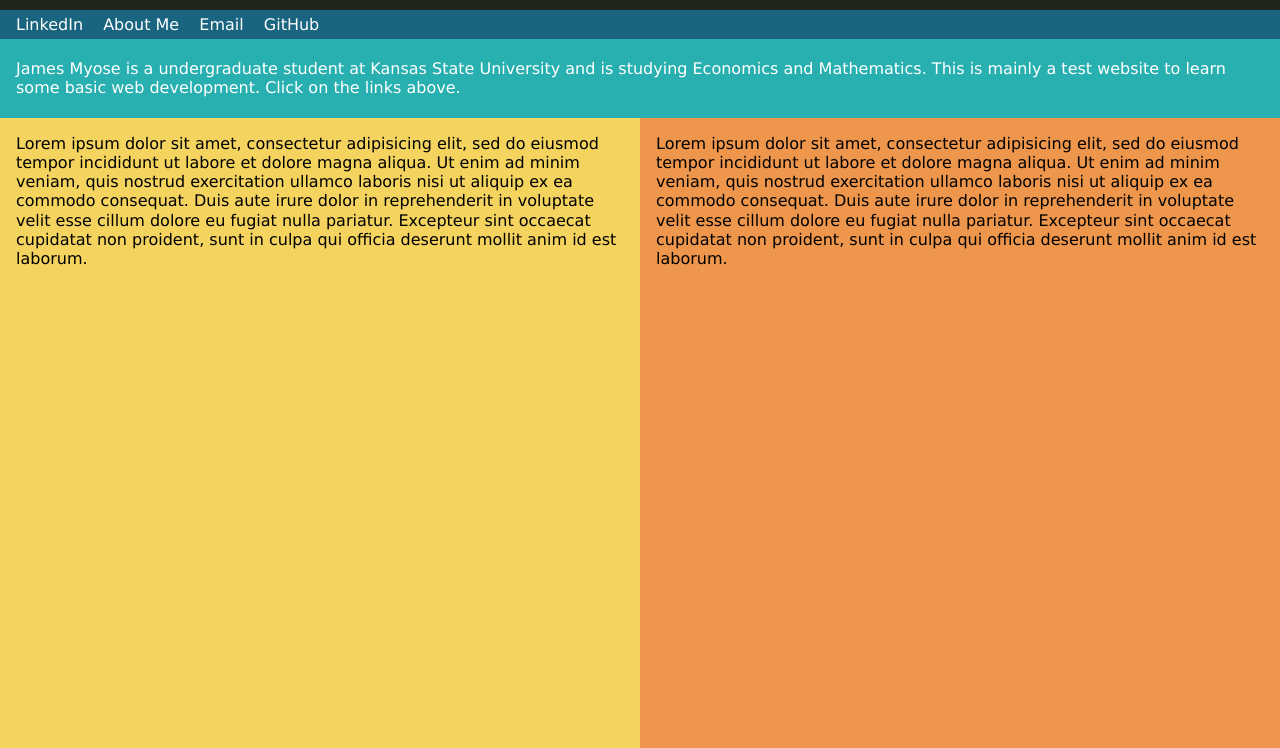
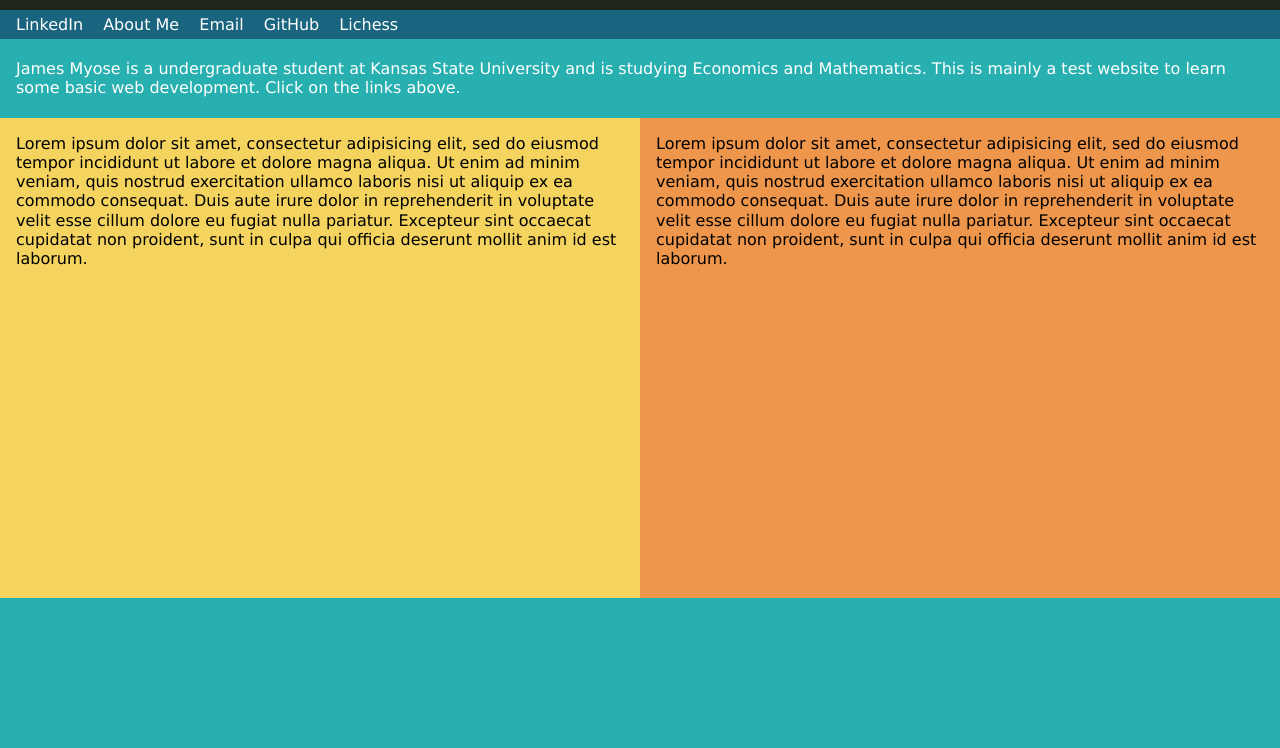
Before and after one commit to jamesmyose/jamesmyose.github.io, a plain HTML site: page index.html in a window 1280 px wide. Shown: the part 52-800 px from the top of the page. Drawn offline with Linux system fonts and the light colour scheme.

Commit message:
added lichess link and small changes to layout

```diff
--- a/index.css
+++ b/index.css
@@ -1,5 +1,5 @@
 body{
-    background-color: #3AAFA9;
+    background-color: #28AFB0;
     /*
     background-color: #c5c1c0;
     background-color: #050401;
@@ -87,7 +87,7 @@ body{
 
     position: relative;
     max-width: 50%;
-    height: 200em;
+    height: 30em;
     z-index: 1;
     top: 0;
     overflow-x: hidden;
@@ -103,7 +103,7 @@ body{
 .splitright{
     position: relative;
     max-width: 50%;
-    height: 200em;
+    height: 30em;
     z-index: 1;
     top: 0;
     overflow-x: hidden;
--- a/index.html
+++ b/index.html
@@ -18,6 +18,7 @@
                 <li><a href="about.html">About Me</a></li>
                 <li><a href="mailto: jmyose@live.com">Email</a></li>
                 <li><a href="https://github.com/jamesmyose" target = "_blank">GitHub</a></li>
+                <li><a href="https://lichess.org/@/JamesMyose" target = "_blank">Lichess</a></li>
             </ul>
         </div>
 
```
